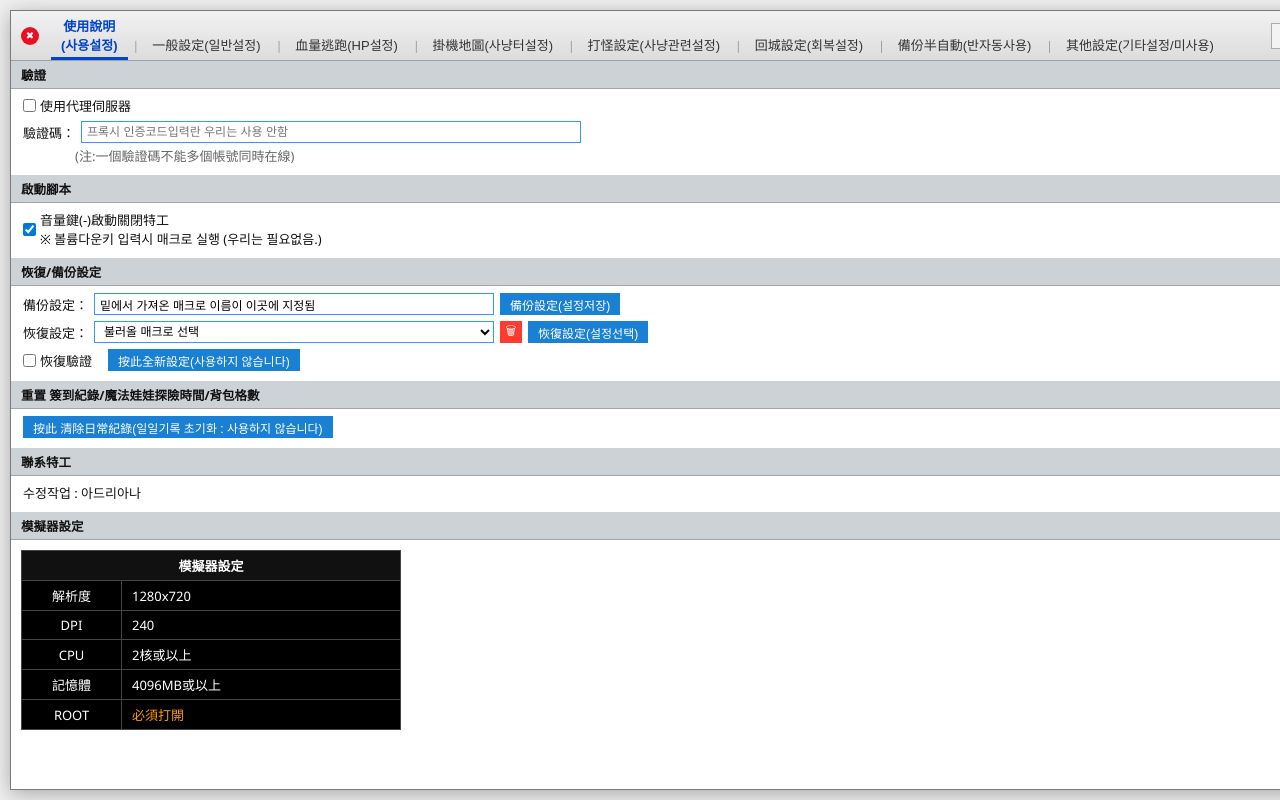
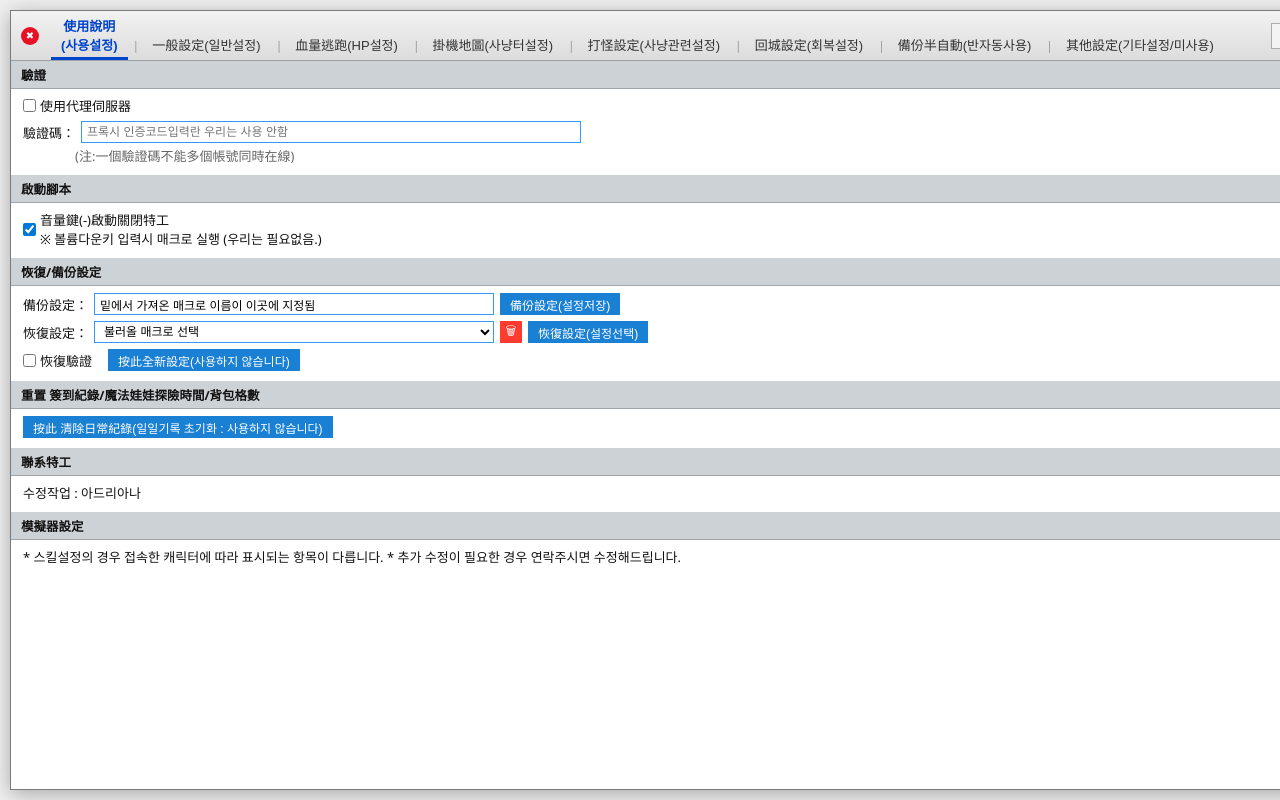
Before and after one commit to SINOAs7/mamacro, a plain HTML site: page index.html in a window 1280 px wide. Shown: the top 800 px of the page. Drawn offline with Linux system fonts and the light colour scheme.

Commit message:
Remove emulator settings table and add skill settings note
Removed the emulator settings table and added a note about skill settings.

```diff
--- a/index.html
+++ b/index.html
@@ -377,14 +377,11 @@
             <div class="form-row"><span>수정작업 : 아드리아나</span></div>
 
             <div class="section-title">模擬器設定</div>
-            <table class="black-table">
-                <tr><th colspan="2">模擬器設定</th></tr>
-                <tr><td style="width:100px; text-align:center;">解析度</td><td>1280x720</td></tr>
-                <tr><td style="text-align:center;">DPI</td><td>240</td></tr>
-                <tr><td style="text-align:center;">CPU</td><td>2核或以上</td></tr>
-                <tr><td style="text-align:center;">記憶體</td><td>4096MB或以上</td></tr>
-                <tr><td style="text-align:center;">ROOT</td><td style="color:#f90;">必須打開</td></tr>
-            </table>
+          <div class="form-row"><span>
+        * 스킬설정의 경우 접속한 캐릭터에 따라 표시되는 항목이 다릅니다.
+        * 추가 수정이 필요한 경우 연락주시면 수정해드립니다.
+
+          </span></div>
         </div>
 
         <!-- [탭 2] 일반 설정 -->
```
